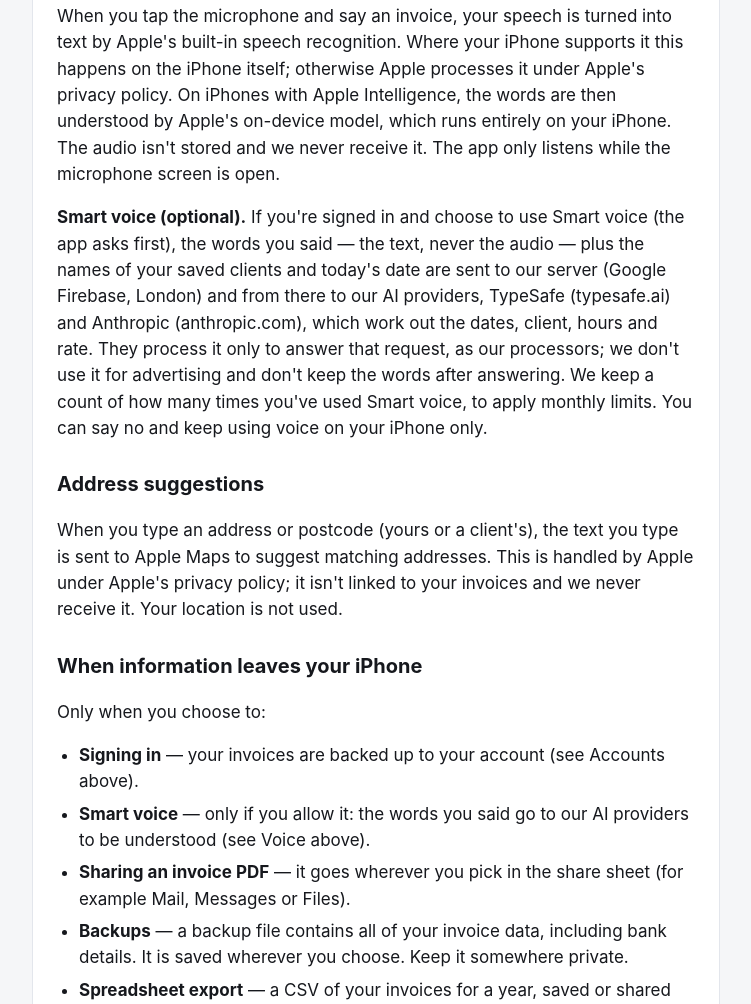
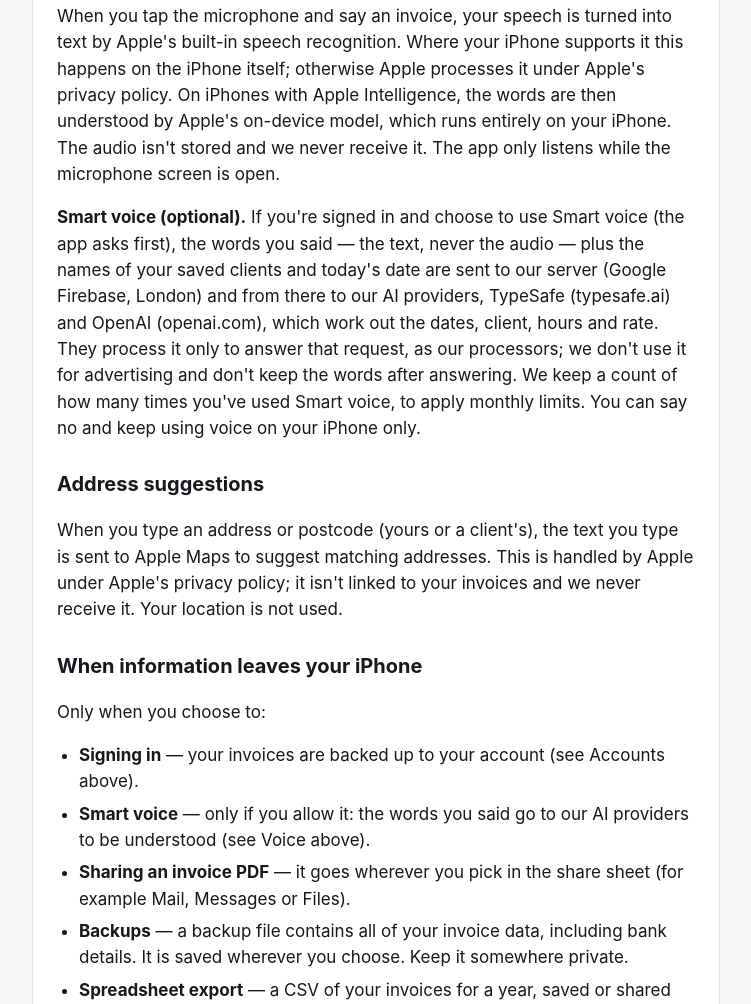
Before and after one commit to Ahmed-Gaiye/invoice-drop-site, a plain HTML site: page privacy/index.html in a window 1280 px wide. Shown: the part 1556-2560 px from the top of the page, without its empty margins (264-1015 px from the left). Drawn offline with Linux system fonts and the light colour scheme.

Commit message:
Privacy: Smart voice backup provider is OpenAI

```diff
--- a/privacy/index.html
+++ b/privacy/index.html
@@ -29,7 +29,7 @@
 <p>Subscriptions are bought and managed through Apple. We never see your payment details; Apple tells the app only whether Pro is active. Manage or cancel in Settings › Apple Account › Subscriptions.</p>
 <h2>Voice</h2>
 <p>When you tap the microphone and say an invoice, your speech is turned into text by Apple&#x27;s built-in speech recognition. Where your iPhone supports it this happens on the iPhone itself; otherwise Apple processes it under Apple&#x27;s privacy policy. On iPhones with Apple Intelligence, the words are then understood by Apple&#x27;s on-device model, which runs entirely on your iPhone. The audio isn&#x27;t stored and we never receive it. The app only listens while the microphone screen is open.</p>
-<p><strong>Smart voice (optional).</strong> If you&#x27;re signed in and choose to use Smart voice (the app asks first), the words you said — the text, never the audio — plus the names of your saved clients and today&#x27;s date are sent to our server (Google Firebase, London) and from there to our AI providers, TypeSafe (typesafe.ai) and Anthropic (anthropic.com), which work out the dates, client, hours and rate. They process it only to answer that request, as our processors; we don&#x27;t use it for advertising and don&#x27;t keep the words after answering. We keep a count of how many times you&#x27;ve used Smart voice, to apply monthly limits. You can say no and keep using voice on your iPhone only.</p>
+<p><strong>Smart voice (optional).</strong> If you&#x27;re signed in and choose to use Smart voice (the app asks first), the words you said — the text, never the audio — plus the names of your saved clients and today&#x27;s date are sent to our server (Google Firebase, London) and from there to our AI providers, TypeSafe (typesafe.ai) and OpenAI (openai.com), which work out the dates, client, hours and rate. They process it only to answer that request, as our processors; we don&#x27;t use it for advertising and don&#x27;t keep the words after answering. We keep a count of how many times you&#x27;ve used Smart voice, to apply monthly limits. You can say no and keep using voice on your iPhone only.</p>
 <h2>Address suggestions</h2>
 <p>When you type an address or postcode (yours or a client&#x27;s), the text you type is sent to Apple Maps to suggest matching addresses. This is handled by Apple under Apple&#x27;s privacy policy; it isn&#x27;t linked to your invoices and we never receive it. Your location is not used.</p>
 <h2>When information leaves your iPhone</h2>
```
